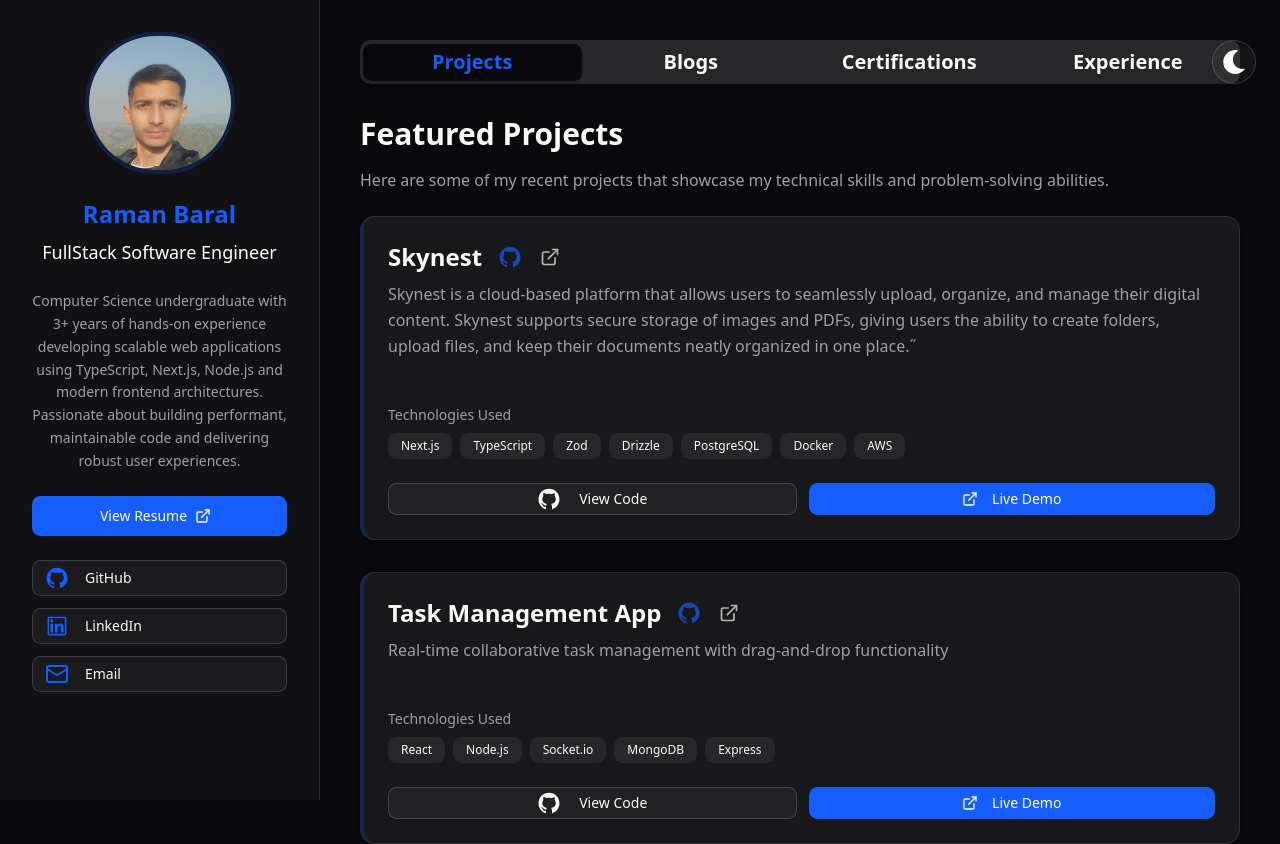
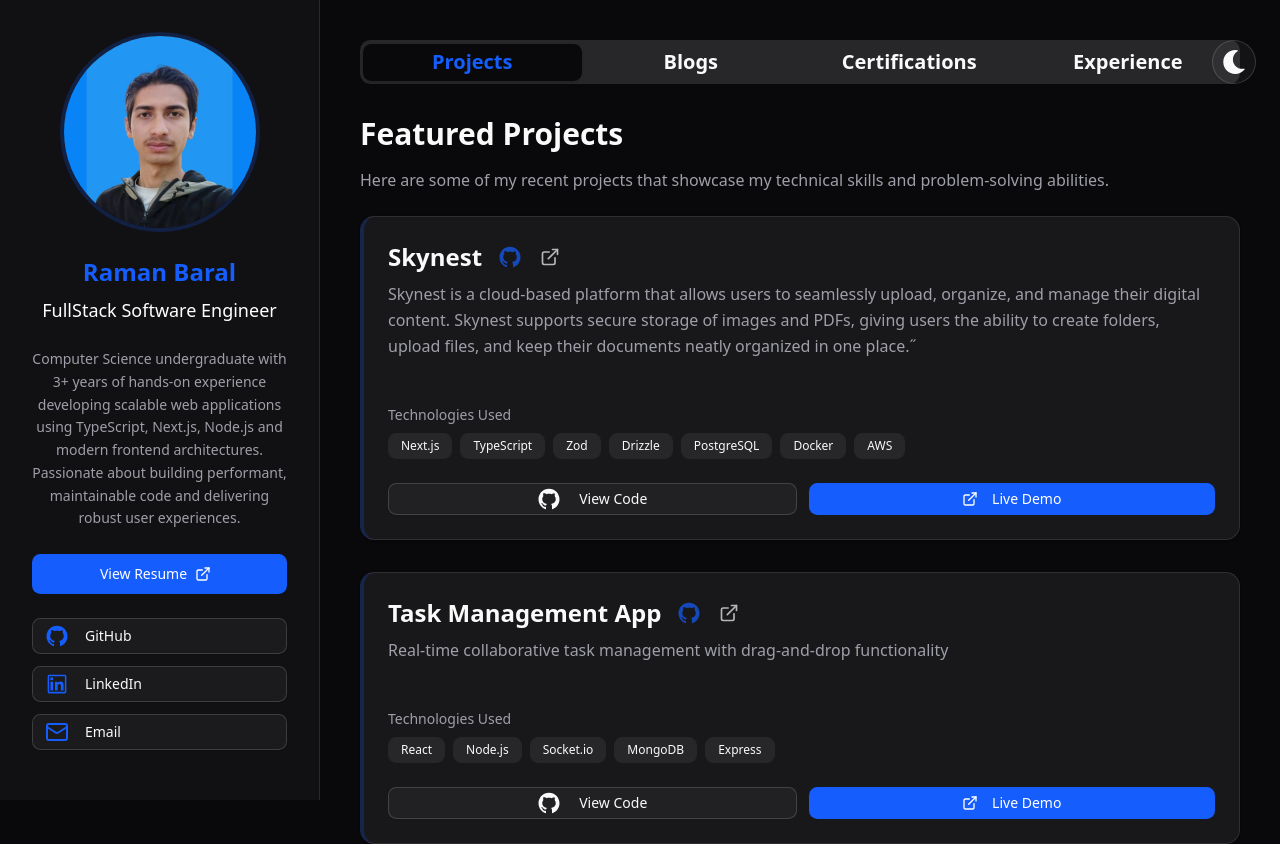
Before and after one commit to Ramanbaral/my-website, a Next.js app: page / in a window 1280 px wide. Shown: the top 844 px of the page. Built offline with nearby package versions, Linux system fonts and the light colour scheme.

Commit message:
change profile image

```diff
--- a/src/app/page.tsx
+++ b/src/app/page.tsx
@@ -169,13 +169,12 @@ export default function Portfolio() {
         <div className="fixed left-0 top-0 h-screen w-80 bg-muted/30 border-r border-border p-8 overflow-y-auto">
           <div className="flex flex-col items-center space-y-6">
             {/* Profile Image */}
-            <div className="relative">
+            <div className="relative w-[200px] h-[200px]">
               <Image
-                src="/profile.jpeg"
+                src="/profile.jpg"
                 alt="Profile Picture"
-                width={150}
-                height={150}
-                className="rounded-full border-4 border-primary/20"
+                fill
+                className="object-cover rounded-full border-4 border-primary/20"
               />
             </div>
 
```
Also changed, not shown: public/profile.jpeg (deleted), public/profile.jpg (added).
